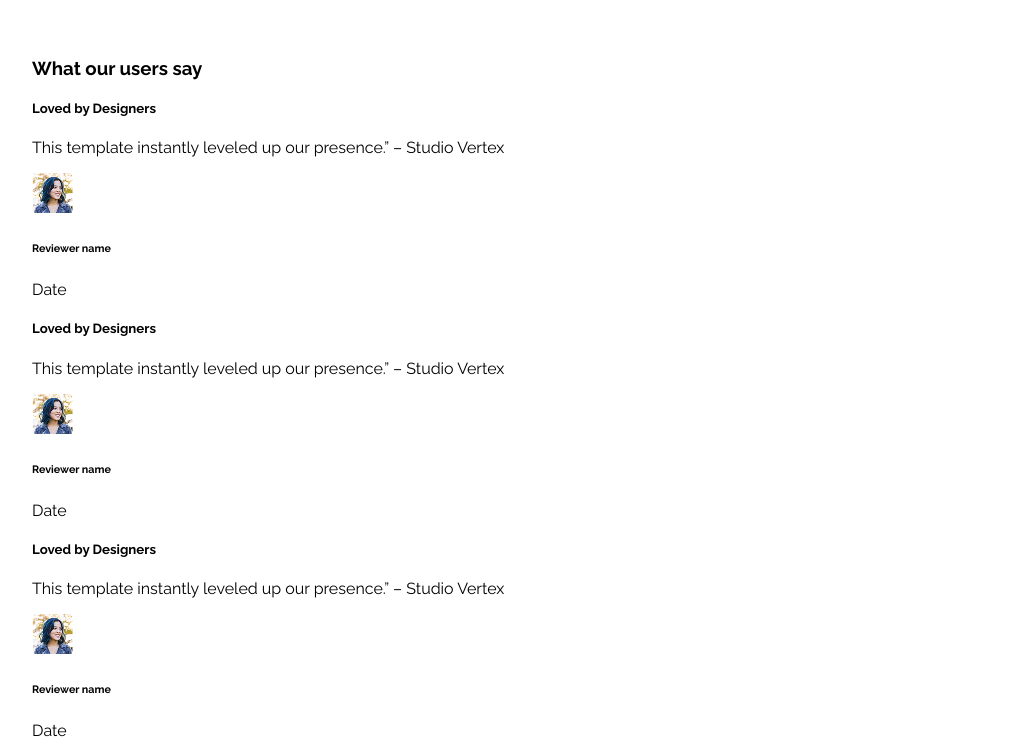
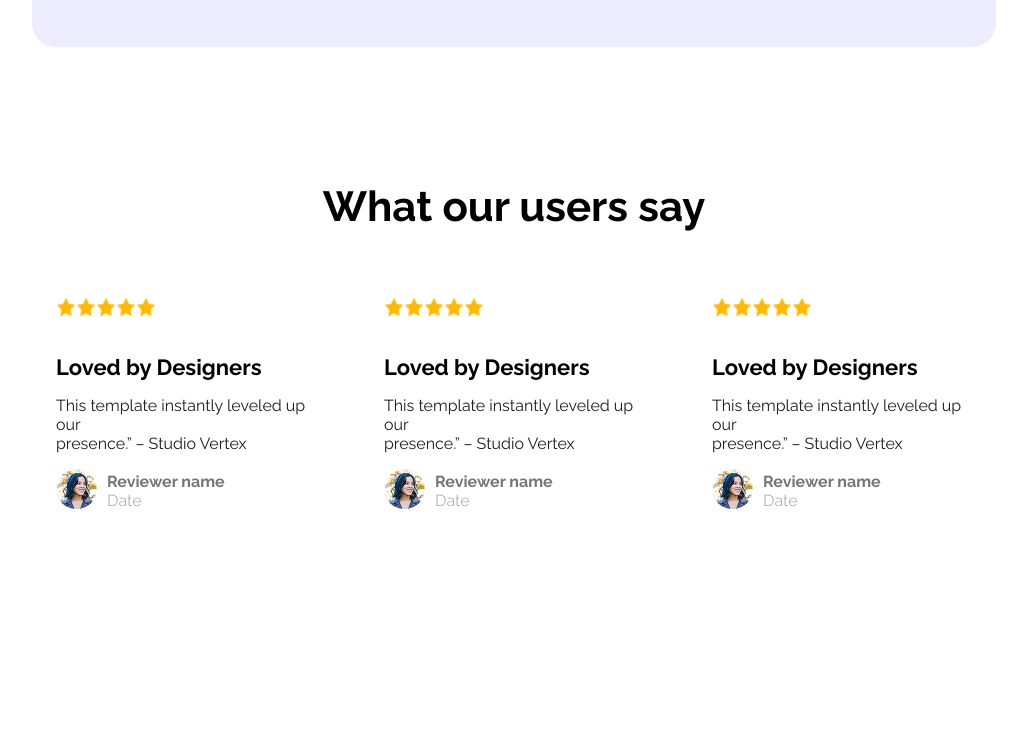
Before and after one commit to nehanawar025/web-flow-Assignment1, a plain HTML site: page index.html in a window 1280 px wide. Shown: the part 1590-2333 px from the top of the page, without its empty margins (126-1153 px from the left). Drawn offline with Linux system fonts and the light colour scheme.

Commit message:
Created User Review section

```diff
--- a/css/header.css
+++ b/css/header.css
@@ -1,3 +1,8 @@
+.header{
+    background-image: url(../images/Hero-bg.png);
+    padding-bottom: 5px;
+}
+
 .nav-items{
     display: flex;
     justify-content: space-between;
--- a/css/main.css
+++ b/css/main.css
@@ -1,4 +1,4 @@
-main section{
+main section {
     margin-left: 150px;
     margin-right: 150px;
 
@@ -6,34 +6,35 @@ main section{
 
 /* Action */
 
-.action{
+.action {
     display: flex;
     justify-content: space-around;
+    margin-top: 115px;
 }
 
-.act-content{
+.act-content {
     text-align: left;
 }
 
 
-.act-head{
+.act-head {
     font-size: 42px;
 }
 
-.act-desc{
+.act-desc {
     font-size: 24px;
     color: rgba(37, 36, 50, 0.5);
     margin-top: 23px;
     margin-bottom: 23px;
 }
 
-.act-img{
+.act-img {
     border-radius: 48px;
 }
 
 /* Join */
 
-.join{
+.join {
     text-align: center;
     margin-top: 115px;
     margin-bottom: 130px;
@@ -42,80 +43,150 @@ main section{
     padding: 50px 80px;
 }
 
-.join-head{
+.join-head {
     font-size: 38px;
 }
 
-.join-items{
+.join-items {
     display: flex;
     gap: 155px;
     justify-content: center;
 }
 
-.jn-item-head{
+.jn-item-head {
     margin-top: 0;
     margin-bottom: 0;
     font-size: 80px;
 }
 
-.jn-item-desc{
+.jn-item-desc {
     color: rgba(0, 0, 0, 0.5);
     font-size: 20px;
 }
 
+/* Users */
+.user {
+    margin: 135px 150px;
+}
+
+
+.user-head {
+    font-size: 42px;
+    text-align: center;
+}
+
+.user-items {
+    display: flex;
+    gap: 20px;
+    justify-content: space-around;
+}
+
+
+.usr-item {
+    padding: 24px;
+}
+
+.star {
+    width: 100px;
+    height: 20px;
+    background-image: url('../images/icon-star.png');
+    background-repeat: repeat-x;
+    background-size: 20px 20px;
+    margin-bottom: 24px;
+
+}
+
+.card-content h5 {
+    font-size: 22px;
+    margin-bottom: 10px;
+}
+
+
+.card-content p {
+    color: #1E1E1E;
+}
+
+.review {
+    display: flex;
+    justify-content: left;
+    align-items: center;
+}
+
+.rev-img img{
+    border-radius: 50%;
+}
+.rev-content{
+    display: block;
+    margin-left: 10px;
+}
+
+.rev-content h5{
+    color: #757575;
+    font-size: 16px;
+    margin: 0;
+}
+
+.rev-content p {
+    color: #B3B3B3;
+    font-size: 16px;
+    margin: 0;
+}
 
 /* Focus */
-.focus{
+.focus {
     text-align: center;
     padding: 70px 150px;
     margin-top: 130px;
     margin-bottom: 90px;
 }
 
-.focus-head{
+.focus-head {
     font-size: 50px;
     margin-bottom: 0;
 }
 
-.focus-desc{
+.focus-desc {
     color: rgba(0, 0, 0, 0.5);
 }
 
-.focus-btn{
+.focus-btn {
     margin-bottom: 20px;
 }
 
-.focus-img{
+.focus-img {
     border-radius: 48px;
 }
 
 
 /* Get in Touch */
-.touch{
+.touch {
     display: flex;
     gap: 115px;
     justify-content: space-around;
+    margin-top: 115px;
 }
 
-.touch-head{
+.touch-head {
     font-size: 97px;
 }
 
-.form-itm{
+.form-itm {
     margin-bottom: 20px;
 }
 
-.form-itm label{
+.form-itm label {
     font-family: "Inter", sans-serif;
     font-weight: 500;
     font-size: 18px;
 }
 
-.form-itm input,textarea{
+.form-itm input,
+textarea {
     padding: 10px 25px;
 }
 
-.form-itm input[type=email], input[type=text]{
+.form-itm input[type=email],
+input[type=text] {
     width: 500px;
     height: 70px;
     border-radius: 10px;
@@ -123,7 +194,7 @@ main section{
     border: 1px solid rgba(214, 221, 237, 1);
 }
 
-.form-itm textarea{
+.form-itm textarea {
     width: 500px;
     height: 135px;
     border-radius: 10px;
@@ -137,7 +208,7 @@ main section{
     font-family: "Inter", sans-serif;
 }
 
-.form-btn{
+.form-btn {
     width: 550px;
     height: 60px;
     padding: 20px 100px;
--- a/index.html
+++ b/index.html
@@ -46,7 +46,8 @@
         <section class="action">
             <div class="act-content">
                 <h3 class="act-head bold">See It in Action</h3>
-                <p class="act-desc regular">Explore the live preview and imagine your <br> brand in this bold new look.</p>
+                <p class="act-desc regular">Explore the live preview and imagine your <br> brand in this bold new look.
+                </p>
                 <button>Launch Live Preview</button>
             </div>
             <div class="action-image">
@@ -73,18 +74,20 @@
         </section>
 
         <section class="user">
-            <h3>What our users say</h3>
-            <div class="user-itms">
+            <h3 class="user-head bold">What our users say</h3>
+            <div class="user-items">
                 <div class="usr-item">
                     <div class="star"></div>
-                    <h5>Loved by Designers</h5>
-                    <p>This template instantly leveled up our presence.” – Studio Vertex</p>
+                    <div class="card-content">
+                        <h5>Loved by Designers</h5>
+                        <p>This template instantly leveled up our<br>presence.” – Studio Vertex</p>
+                    </div>
                     <div class="review">
                         <div class="rev-img">
                             <img src="./images/avatar.png" alt="">
                         </div>
                         <div class="rev-content">
-                            <h6>Reviewer name</h6>
+                            <h5>Reviewer name</h6>
                             <p>Date</p>
                         </div>
                     </div>
@@ -92,14 +95,16 @@
 
                 <div class="usr-item">
                     <div class="star"></div>
-                    <h5>Loved by Designers</h5>
-                    <p>This template instantly leveled up our presence.” – Studio Vertex</p>
+                    <div class="card-content">
+                        <h5>Loved by Designers</h5>
+                        <p>This template instantly leveled up our<br>presence.” – Studio Vertex</p>
+                    </div>
                     <div class="review">
                         <div class="rev-img">
                             <img src="./images/avatar.png" alt="">
                         </div>
                         <div class="rev-content">
-                            <h6>Reviewer name</h6>
+                            <h5>Reviewer name</h6>
                             <p>Date</p>
                         </div>
                     </div>
@@ -107,14 +112,16 @@
 
                 <div class="usr-item">
                     <div class="star"></div>
-                    <h5>Loved by Designers</h5>
-                    <p>This template instantly leveled up our presence.” – Studio Vertex</p>
+                    <div class="card-content">
+                        <h5>Loved by Designers</h5>
+                        <p>This template instantly leveled up our<br>presence.” – Studio Vertex</p>
+                    </div>
                     <div class="review">
                         <div class="rev-img">
                             <img src="./images/avatar.png" alt="">
                         </div>
                         <div class="rev-content">
-                            <h6>Reviewer name</h6>
+                            <h5>Reviewer name</h6>
                             <p>Date</p>
                         </div>
                     </div>
@@ -145,7 +152,8 @@
                     </div>
                     <div class="form-itm">
                         <label for="msg">Message</label><br>
-                        <textarea rows="8" cols="60" name="msg" id="msg" placeholder="write your message...."></textarea>
+                        <textarea rows="8" cols="60" name="msg" id="msg"
+                            placeholder="write your message...."></textarea>
                     </div>
                     <button class="form-btn">Get in Touch</button>
                 </form>
@@ -155,7 +163,8 @@
 
     <footer>
         <img src="./images/OneWeb_Logo.png" alt="" width="400">
-        <p>Ready to elevate your online presence? Contact us today to discuss<br>your project and discover how we can bring
+        <p>Ready to elevate your online presence? Contact us today to discuss<br>your project and discover how we can
+            bring
             your vision to life.</p>
         <div>
             <ul class="footer-links">
```
Also changed, not shown: images/favicon-32x32.png (deleted), images/favicon.ico (deleted), images/logo.png (deleted), images/logo1.png (deleted).
